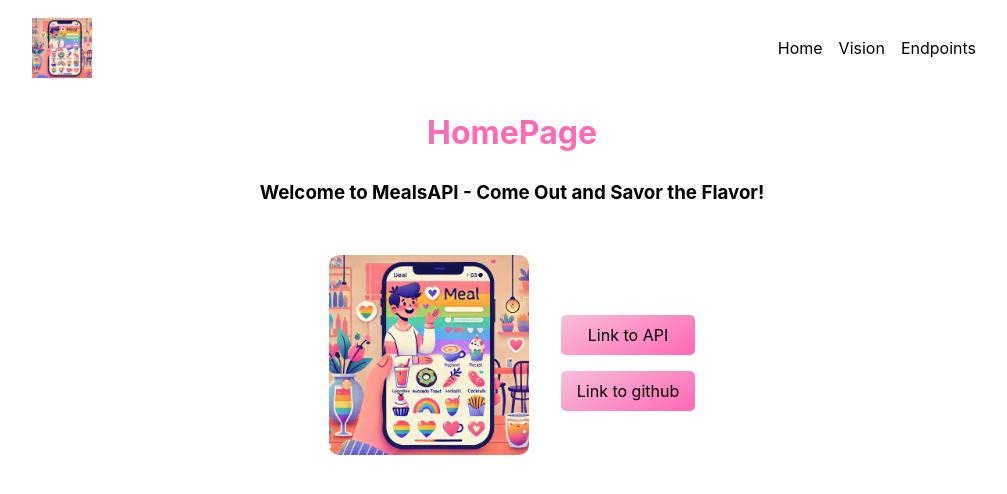
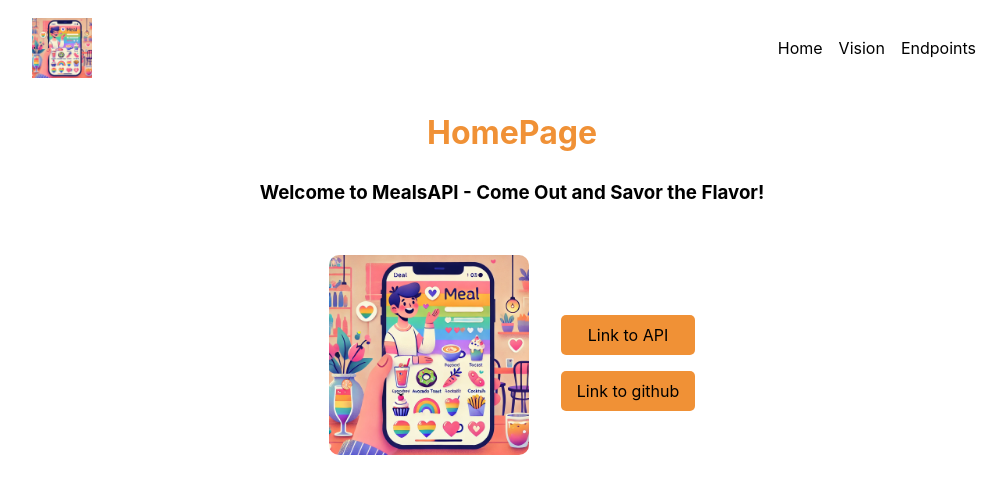
Before and after one commit to MarcusHjorth/meals-api-doc, a React (Vite) app: page / in a window 1280 px wide. Shown: the top 494 px of the page, without its empty margins (128-1135 px from the left). Built offline with nearby package versions, Linux system fonts and the light colour scheme.

Commit message:
color fix

```diff
--- a/src/components/AboutPageContainer.jsx
+++ b/src/components/AboutPageContainer.jsx
@@ -8,7 +8,7 @@ export const PageContainer = styled.div`
 `;
 
 export const Title = styled.h1`
-  color: #ff69b4;
+  color: #F09136;
   text-align: center;
 `;
 
--- a/src/pages/HomePage.jsx
+++ b/src/pages/HomePage.jsx
@@ -44,8 +44,8 @@ const Container = styled.div`
             padding: 0.5rem 1rem;
             background: linear-gradient(
                 150deg,
-                #f6bed9 0%,
-                #ff69b4 100%
+                #f09136 0%,
+                #f09136 100%
                 );
 
                 border-radius: 5px;
```
